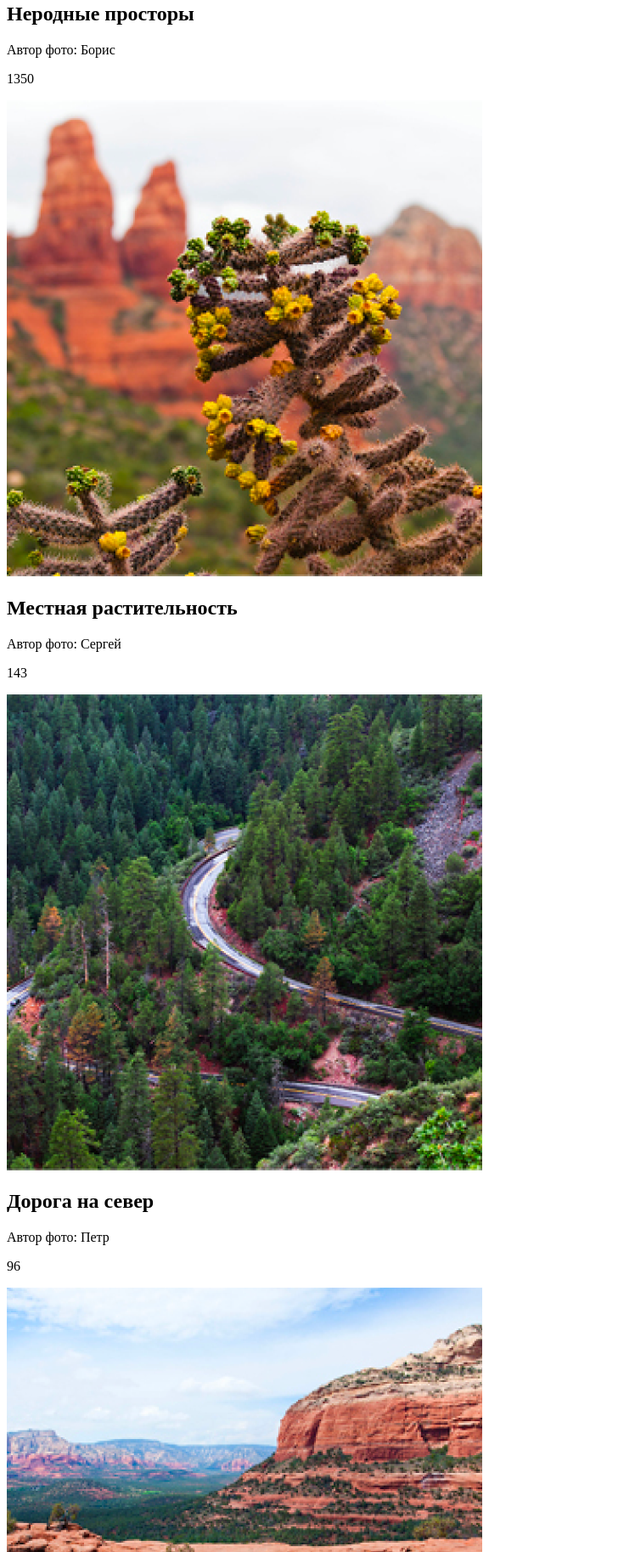
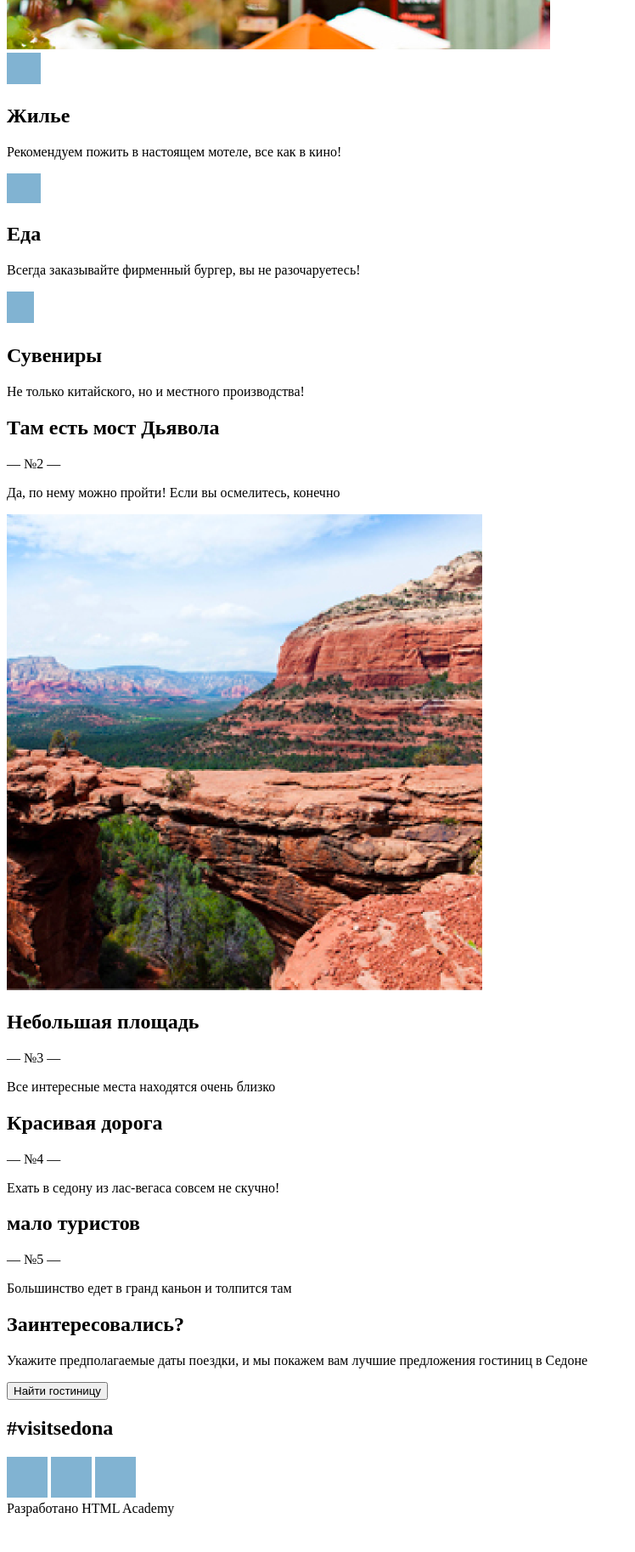
Before and after one commit to AnLeoLeo/2046167-sedona-27, a website: page source/index.html in a window 1280 px wide. Shown: the part 1625-3451 px from the top of the page at 85% size, without its empty margins (0-748 px from the left). After the commit the page ends 3417 px from the top, so only its background shows below. Drawn offline with Linux system fonts and the light colour scheme.

Commit message:
Добавляет станицу index

```diff
--- a/source/index.html
+++ b/source/index.html
@@ -6,7 +6,7 @@
   </head>
   <body class="page_body">
 
-    <header class="main_header">
+    <header>
       <nav>
         <a>Главная</a>
         <a>Меню</a>
@@ -19,43 +19,69 @@
         <a>Закрыть</a>
       </nav>
       <img src="./img/main.png" alt="Горы Седоны"/>
-      <h1>Фото и видео</h1>
-      <p>Не можете решиться на путешествие из-за курса? Фотографии помогут вам забыть о политике и экономике</p>
+      <h1>Седона — небольшо городок в Аризоне заслуживающий большего!</h1>
+      <p>Рассмотрим 5 причин, по которым Седона круче, чем гранд каньон!</p>
     </header>
 
-    <main class="main_container">
-      <section class="item">
-        <img class="item_image" src="./img/catalog/1.png" alt="Неродные просторы" />
-        <h2 class="item_block_text">Неродные просторы</h2>
-        <p class="item_description">Автор фото: Борис</p>
-        <p class="counter"><a class="like"></a> 1350</p>
+    <main>
+      <section>
+        <h2>Настоящий городок</h2>
+        <p class="counter_item">— №1 —</p>
+        <p>Cедона не аттракцион для туристов, там течет своя жизнь</p>
+        <img src="./img/index/5.png" alt="Городок Седона"/>
+      </section>
+      <section>
+        <svg width="40" height="37">
+          <rect fill="#81B3D2" width="40" height="37"/>
+        </svg>
+        <h2>Жилье</h2>
+        <p>Рекомендуем пожить в настоящем мотеле, все как в кино!</p>
+      </section>
+      <section>
+        <svg width="40" height="35">
+          <rect fill="#81B3D2" width="40" height="37"/>
+        </svg>
+        <h2>Еда</h2>
+        <p>Всегда заказывайте фирменный бургер, вы не разочаруетесь!</p>
+      </section>
+      <section>
+        <svg width="32" height="38">
+          <rect fill="#81B3D2" width="40" height="37"/>
+        </svg>
+        <h2>Сувениры</h2>
+        <p>Не только китайского, но и местного производства!</p>
       </section>
 
-      <section class="item">
-        <img class="item_image" src="./img/catalog/2.png" alt="Местная растительность" />
-        <h2 class="item_block_text">Местная растительность</h2>
-        <p class="item_description">Автор фото: Сергей</p>
-        <p class="counter"><a class="like"></a> 143</p>
-      </section>
 
-      <section class="item">
-        <img class="item_image" src="./img/catalog/3.png" alt="Дорога на Север" />
-        <h2 class="item_block_text">Дорога на север</h2>
-        <p class="item_description">Автор фото: Петр</p>
-        <p class="counter"><a class="like"></a> 96</p>
-      </section>
-
-      <section class="item">
-        <img class="item_image" src="./img/catalog/4.png" alt="Мост Дьявола" />
-        <h2 class="item_block_text">Мост дъявола</h2>
-        <p class="item_description">Автор фото: Антон</p>
-        <p class="counter"><a class="like"></a> 254</p>
+      <section>
+        <h2>Там есть мост Дьявола</h2>
+        <p class="counter_item">— №2 —</p>
+        <p>Да, по нему можно пройти! Если вы осмелитесь, конечно</p>
+        <img src="./img/catalog/4.png" alt="Мост Дъявола"/>
       </section>
 
       <section>
-        <h2>Все еще сомневаетесь?</h2>
-        <p>Смотрите видеопрезентацию и скорее за билетами, пока они не подорожали в очередной раз!</p>
-        <img class="video" src="./img/catalog/video.png" alt="видео обзор" />
+        <h2>Небольшая площадь</h2>
+        <p class="counter_item">— №3 —</p>
+        <p>Все интересные места находятся очень близко</p>
+      </section>
+
+      <section>
+        <h2>Красивая дорога</h2>
+        <p class="counter_item">— №4 —</p>
+        <p>Ехать в седону из лас-вегаса совсем не скучно!</p>
+      </section>
+
+      <section>
+        <h2>мало туристов</h2>
+        <p class="counter_item">— №5 —</p>
+        <p>Большинство едет в гранд каньон и толпится там</p>
+      </section>
+
+      <section>
+        <h2>Заинтересовались?</h2>
+        <p>Укажите предполагаемые даты поездки, и мы покажем вам лучшие предложения гостиниц в Седоне</p>
+        <button>Найти гостиницу</button>
       </section>
 
     </main>
@@ -65,9 +91,15 @@
         <h2 class="hashtag">#visitsedona</h2>
       </section>
       <section>
-        <a>VK</a>
-        <a>TG</a>
-        <a>Yotube</a>
+        <svg width="48" height="48">
+          <rect fill="#81B3D2" width="48" height="48"/>
+        </svg>
+        <svg width="48" height="48">
+          <rect fill="#81B3D2" width="48" height="48"/>
+        </svg>
+        <svg width="48" height="48">
+          <rect fill="#81B3D2" width="48" height="48"/>
+        </svg>
       </section>
       <section>
         Разработано HTML Academy
```
Also changed, not shown: source/catalog.html (+9 -3 lines), source/img/index/5.png (added).
